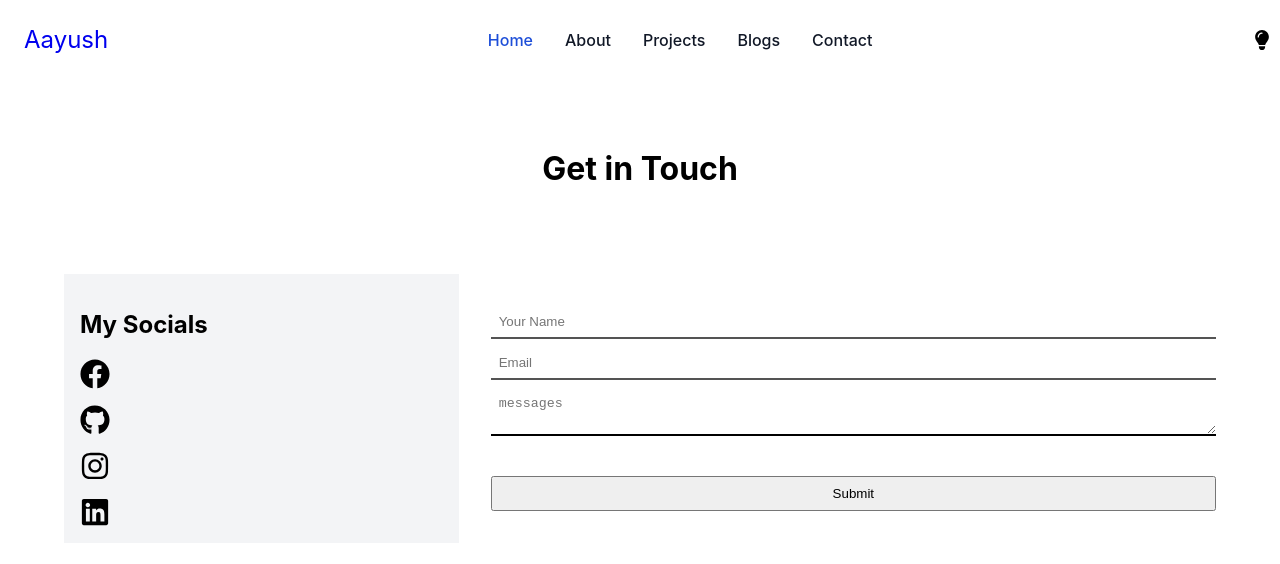
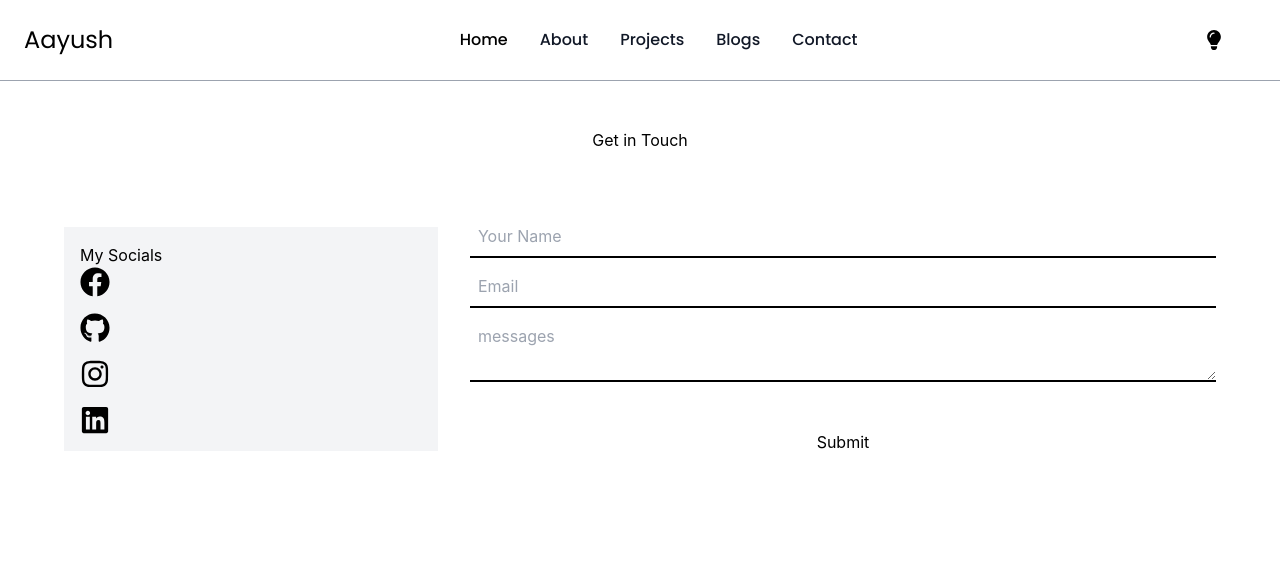
Before and after one commit to aayushhh44/My-Portfolio, a React (Create React App) app: page /contact in a window 1280 px wide. Shown: the top 564 px of the page. Built offline with nearby package versions, Linux system fonts and the light colour scheme; a web font is replaced by a local one.

Commit message:
Change design -v2

```diff
--- a/src/components/Navbar.js
+++ b/src/components/Navbar.js
@@ -1,94 +1,121 @@
-import React from "react";
+import React, { useState } from "react";
 import { Link } from "react-router-dom";
 import ThemeToggle from "./ToogleButton";
+import { RxHamburgerMenu } from "react-icons/rx";
 
 const Navbar = () => {
+  const [nav, setNav] = useState(true);
   return (
     <div>
+
+
       <nav className="bg-white p-2 dark:bg-gray-900 fixed w-full z-20 top-0 start-0 border-b border-gray-400 dark:border-gray-600">
-        <div className="max-w-screen-xl flex flex-wrap items-center justify-between mx-auto p-4">
+
+      <RxHamburgerMenu
+              onClick={() => setNav(!nav)}
+              size={30}
+              className="cursor-pointer absolute right-2 top-7 sm:hidden "
+            />
+
+            {
+              nav ? <div className="max-w-screen-xl flex flex-wrap items-center justify-between mx-auto p-4">
               <Link
                 className="no-underline flex items-center space-x-3 rtl:space-x-reverse"
                 href="https://flowbite.com/"
               >
-            <Link to='/' className="no-underline text-2xl">Aayush</Link>
+                <Link to="/" className="no-underline font-poppins text-2xl">
+                  Aayush
                 </Link>
-          <div className="flex items-center md:order-2 space-x-3 md:space-x-0 rtl:space-x-reverse">
+              </Link>
+              <div className="flex items-center mr-8 md:order-2 gap-4 space-x-4 md:space-x-0 rtl:space-x-reverse">
                 <ThemeToggle />
-            <button
-              data-collapse-toggle="navbar-sticky"
-              type="button"
-              className="inline-flex items-center p-2 w-10 h-10 justify-center text-sm text-gray-500 rounded-lg md:hidden hover:bg-gray-100 focus:outline-none focus:ring-2 focus:ring-gray-200 dark:text-gray-400 dark:hover:bg-gray-700 dark:focus:ring-gray-600"
-              aria-controls="navbar-sticky"
-              aria-expanded="false"
-            >
-              <span className="sr-only">Open main menu</span>
-              <svg
-                className="w-5 h-5"
-                aria-hidden="true"
-                xmlns="http://www.w3.org/2000/svg"
-                fill="none"
-                viewBox="0 0 17 14"
-              >
-                <path
-                  stroke="currentColor"
-                  strokeLinecap="round"
-                  strokeLinejoin="round"
-                  strokeWidth="2"
-                  d="M1 1h15M1 7h15M1 13h15"
-                />
-              </svg>
-            </button>
+
+                {console.log(nav)}
               </div>
               <div
                 className="items-center justify-between p-4 md:p-0 mt-4 font-medium border border-gray-100 rounded-lg bg-gray-50 md:space-x-8 rtl:space-x-reverse md:flex-row md:mt-0 md:border-0 md:bg-white dark:bg-gray-800 md:dark:bg-gray-900 dark:border-gray-700 list-none hidden w-full md:flex md:w-auto md:order-1"
                 id="navbar-sticky"
               >
-
-
-                <Link to='/'
-
-                  className="block no-underline py-2 px-3 text-white bg-blue-700 rounded md:bg-transparent md:text-blue-700 md:p-0 md:dark:text-blue-500"
+                <Link
+                  to="/"
+                  className="block font-poppins no-underline py-2 px-3 text-black  rounded md:bg-transparent  md:p-0 md:dark:text-white"
                   aria-current="page"
                 >
                   Home
                 </Link>
 
-
-                <Link to='/about-me'
-
-                  className="block py-2 px-3 no-underline  text-gray-900 rounded hover:bg-gray-100 md:hover:bg-transparent md:hover:text-blue-700 md:p-0 md:dark:hover:text-blue-500 dark:text-white dark:hover:bg-gray-700 dark:hover:text-white md:dark:hover:bg-transparent dark:border-gray-700"
+                <Link
+                  to="/about-me"
+                  className="block font-poppins py-2 px-3 no-underline  text-gray-900 rounded hover:bg-gray-100 md:hover:bg-transparent md:hover:text-blue-700 md:p-0 md:dark:hover:text-blue-500 dark:text-white dark:hover:bg-gray-700 dark:hover:text-white md:dark:hover:bg-transparent dark:border-gray-700"
                 >
                   About
                 </Link>
 
-                <Link to='/projects'
-
-                  className="block py-2 px-3 no-underline  text-gray-900 rounded hover:bg-gray-100 md:hover:bg-transparent md:hover:text-blue-700 md:p-0 md:dark:hover:text-blue-500 dark:text-white dark:hover:bg-gray-700 dark:hover:text-white md:dark:hover:bg-transparent dark:border-gray-700"
+                <Link
+                  to="/projects"
+                  className="block font-poppins py-2 px-3 no-underline  text-gray-900 rounded hover:bg-gray-100 md:hover:bg-transparent md:hover:text-blue-700 md:p-0 md:dark:hover:text-blue-500 dark:text-white dark:hover:bg-gray-700 dark:hover:text-white md:dark:hover:bg-transparent dark:border-gray-700"
                 >
                   Projects
                 </Link>
 
-
                 <Link
-                to='/blogs'
-
-                  className="block py-2 px-3 no-underline  text-gray-900 rounded hover:bg-gray-100 md:hover:bg-transparent md:hover:text-blue-700 md:p-0 md:dark:hover:text-blue-500 dark:text-white dark:hover:bg-gray-700 dark:hover:text-white md:dark:hover:bg-transparent dark:border-gray-700"
+                  to="/blogs"
+                  className="block py-2 font-poppins px-3 no-underline  text-gray-900 rounded hover:bg-gray-100 md:hover:bg-transparent md:hover:text-blue-700 md:p-0 md:dark:hover:text-blue-500 dark:text-white dark:hover:bg-gray-700 dark:hover:text-white md:dark:hover:bg-transparent dark:border-gray-700"
                 >
                   Blogs
                 </Link>
 
-
-                <Link to='/contact'
-
-                  className="block py-2 px-3 no-underline  text-gray-900 rounded hover:bg-gray-100 md:hover:bg-transparent md:hover:text-blue-700 md:p-0 md:dark:hover:text-blue-500 dark:text-white dark:hover:bg-gray-700 dark:hover:text-white md:dark:hover:bg-transparent dark:border-gray-700"
+                <Link
+                  to="/contact"
+                  className="block py-2 font-poppins px-3 no-underline  text-gray-900 rounded hover:bg-gray-100 md:hover:bg-transparent md:hover:text-blue-700 md:p-0 md:dark:hover:text-blue-500 dark:text-white dark:hover:bg-gray-700 dark:hover:text-white md:dark:hover:bg-transparent dark:border-gray-700"
                 >
                   Contact
                 </Link>
+              </div>
+            </div> : <div className="h-screen">
+            <div className="flex flex-col justify-center h-screen items-center gap-4"
 
 
+              >
+                <Link
+                  to="/"
+                  className="block font-poppins no-underline py-2 px-3 text-white bg-blue-700 rounded md:bg-transparent md:text-blue-700 md:p-0 md:dark:text-blue-500"
+                  aria-current="page"
+                >
+                  Home
+                </Link>
+
+                <Link
+                  to="/about-me"
+                  className="block font-poppins py-2 px-3 no-underline  text-gray-900 rounded hover:bg-gray-100 md:hover:bg-transparent md:hover:text-blue-700 md:p-0 md:dark:hover:text-blue-500 dark:text-white dark:hover:bg-gray-700 dark:hover:text-white md:dark:hover:bg-transparent dark:border-gray-700"
+                >
+                  About
+                </Link>
+
+                <Link
+                  to="/projects"
+                  className="block font-poppins py-2 px-3 no-underline  text-gray-900 rounded hover:bg-gray-100 md:hover:bg-transparent md:hover:text-blue-700 md:p-0 md:dark:hover:text-blue-500 dark:text-white dark:hover:bg-gray-700 dark:hover:text-white md:dark:hover:bg-transparent dark:border-gray-700"
+                >
+                  Projects
+                </Link>
+
+                <Link
+                  to="/blogs"
+                  className="block py-2 font-poppins px-3 no-underline  text-gray-900 rounded hover:bg-gray-100 md:hover:bg-transparent md:hover:text-blue-700 md:p-0 md:dark:hover:text-blue-500 dark:text-white dark:hover:bg-gray-700 dark:hover:text-white md:dark:hover:bg-transparent dark:border-gray-700"
+                >
+                  Blogs
+                </Link>
+
+                <Link
+                  to="/contact"
+                  className="block py-2 font-poppins px-3 no-underline  text-gray-900 rounded hover:bg-gray-100 md:hover:bg-transparent md:hover:text-blue-700 md:p-0 md:dark:hover:text-blue-500 dark:text-white dark:hover:bg-gray-700 dark:hover:text-white md:dark:hover:bg-transparent dark:border-gray-700"
+                >
+                  Contact
+                </Link>
               </div>
             </div>
+            }
+
       </nav>
 
       {/* <nav className='flex justify-between items-center h-full gap-3 mt-4'>
@@ -105,6 +132,12 @@ const Navbar = () => {
           </div>
 
         </nav> */}
+
+
+
+
+
+
     </div>
   );
 };
--- a/src/index.css
+++ b/src/index.css
@@ -1,10 +1,12 @@
 @import url('https://fonts.googleapis.com/css2?family=Roboto:ital,wght@0,100;0,300;0,400;0,500;0,700;0,900;1,100;1,300;1,400;1,500;1,700;1,900&display=swap');
 @import url('https://fonts.googleapis.com/css2?family=Angkor&display=swap');
-@import url('https://fonts.googleapis.com/css2?family=Open+Sans:ital,wght@0,300..800;1,300..800&display=swap')
+@import url('https://fonts.googleapis.com/css2?family=Open+Sans:ital,wght@0,300..800;1,300..800&display=swap');
+@import url('https://fonts.googleapis.com/css2?family=Poppins:ital,wght@0,100;0,200;0,300;0,400;0,500;0,600;0,700;0,800;0,900;1,100;1,200;1,300;1,400;1,500;1,600;1,700;1,800;1,900&display=swap');
 
 @tailwind base;
 @tailwind components;
 @tailwind utilities;
+
 
 body {
   margin: 0;
--- a/src/pages/Home.js
+++ b/src/pages/Home.js
@@ -6,12 +6,12 @@
     return (
         <div className='h-screen'>
         <Navbar />
-        <div className='flex p-4 mt-16 h-screen items-center justify-center flex-col'>
+        <div className='flex p-4 mt-16 h-screen items-center justify-center gap-3 flex-col'>
             <h1 className='text-4xl sm:text-5xl md:text-6xl font-angkor'>aymongush </h1>
-            <p className=''>Hey, I am Aayush Poudel</p>
-            <p className='ml-6 text-center sm:ml-4 md:ml-0'>A React developer who enjoys coding and creating websites.</p>
+            <p className='font-poppins'>Hey, I am Aayush Poudel</p>
+            <p className='ml-6 font-poppins text-center sm:ml-4 md:ml-0'>A React developer who enjoys coding and creating websites.</p>
 
-            <Link className='rounded-sm bg-black font-body text-white decoration-transparent p-3 mt-6' to='mailto:aayushpoudel59@gmail.com'>Connect with me > </Link>
+            <Link className='rounded-sm font-poppins bg-black text-white decoration-transparent p-3 mt-6' to='mailto:aayushpoudel59@gmail.com'>Connect with me > </Link>
         </div>
         </div>
     )
--- a/src/pages/Projects.js
+++ b/src/pages/Projects.js
@@ -24,18 +24,23 @@ const Projects = () => {
       <Navbar />
 
       <div className="top-0 pt-36 text-center md:ml-[200px] lg:ml-[400px] xl:ml-[600px] left-0 max-w-md">
+
+        <div className="flex justify-center">
         <img
           className="md:w-[300px] w-[150px] cursor-pointer object-cover"
           src={Google}
           alt="Google"
         />
+
+        </div>
+
         <div className="relative">
           <input
-            className="mt-6 w-[350px] px-4 py-2 placeholder-black rounded-lg text-black h-5 border border-gray-400 focus:outline-none focus:border-blue-500 pl-10"
+            className="mt-6 w-[350px] font-poppins placeholder:font-poppins p-4 placeholder-black rounded-lg text-black h-5 border border-gray-400 focus:outline-none focus:border-blue-500 pl-10"
             type="text"
             placeholder="my projects"
           />
-          <CiSearch className="absolute top-0 left-0 mt-9 cursor-pointer ml-6 md:ml-8 text-gray-400" />
+          <CiSearch className="absolute -top-1 left-6 mt-9 cursor-pointer ml-6 md:ml-8 text-gray-400" />
         </div>
       </div>
 
--- a/tailwind.config.js
+++ b/tailwind.config.js
@@ -9,6 +9,7 @@ module.exports = {
       body:['Roboto'],
       angkor:['Angkor'],
       google: ['Open Sans'],
+      poppins:['Poppins']
     }
 
   },
```
Also changed, not shown: src/pages/Aboutme.js (+16 -16 lines). Lines whose indentation alone changed are shown as unchanged.
